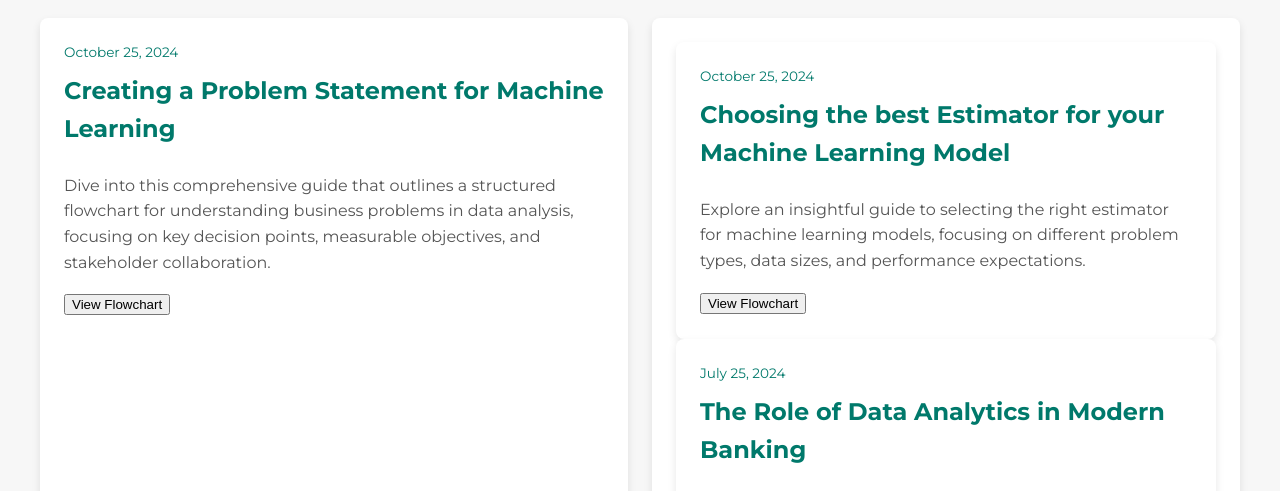
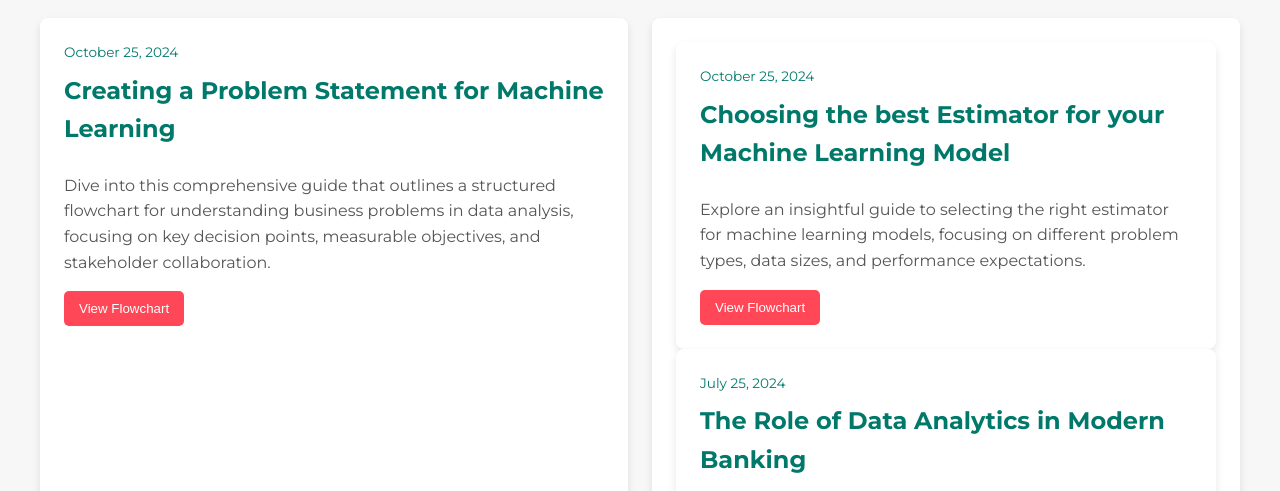
Before and after one commit to inhamo/Data-Science-portfolio, a plain HTML site: page articles.html in a window 1280 px wide. Shown: the part 285-776 px from the top of the page. Drawn offline with Linux system fonts and the light colour scheme.

Commit message:
Update articles.css

```diff
--- a/css/articles.css
+++ b/css/articles.css
@@ -131,3 +131,20 @@ footer .social-links a {
 footer .social-links a:hover {
   color: #b2dfdb;
 }
+
+.buttons {
+    margin-top: 10px;
+}
+
+.buttons button {
+    padding: 10px 15px;
+    background-color: #ff4757; /* Change this to match your color scheme */
+    color: white;
+    border: none;
+    border-radius: 5px;
+    cursor: pointer;
+}
+
+.buttons button:hover {
+    background-color: #ff6b81; /* Hover effect */
+}
```
